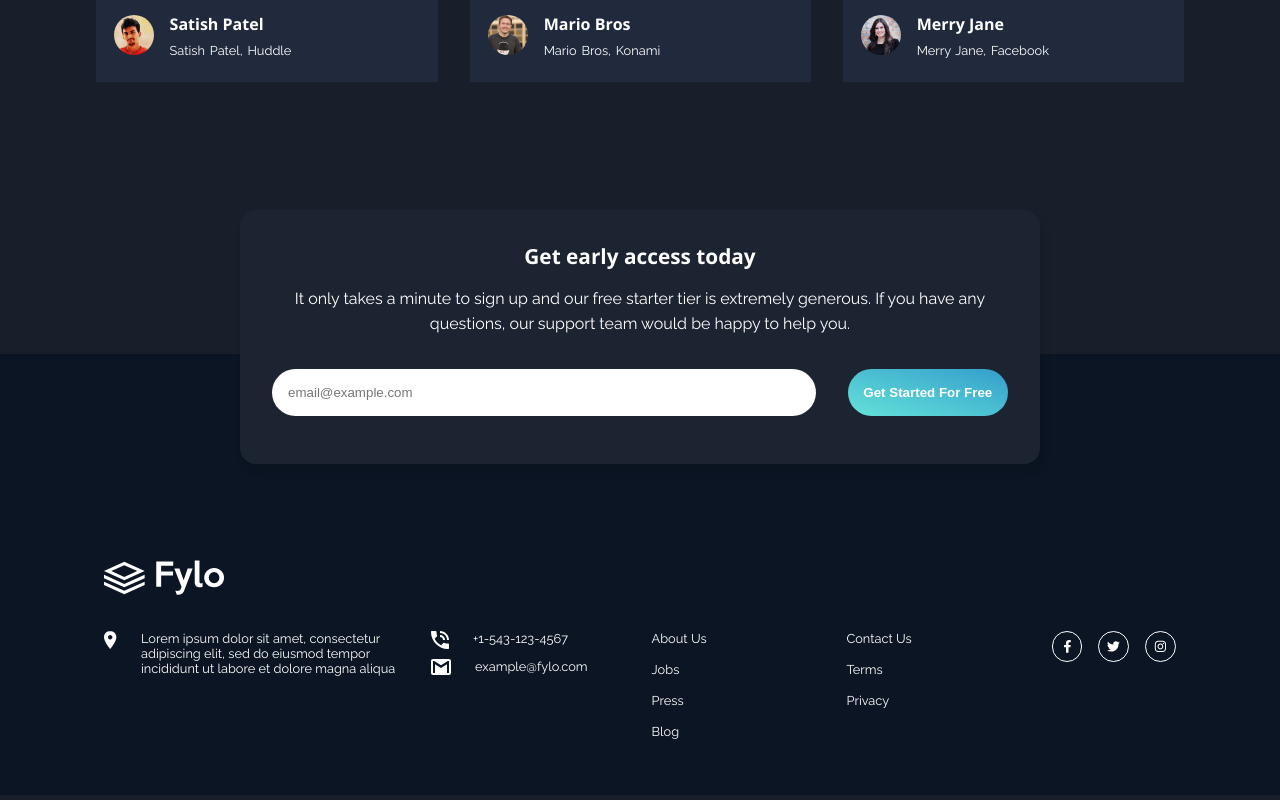
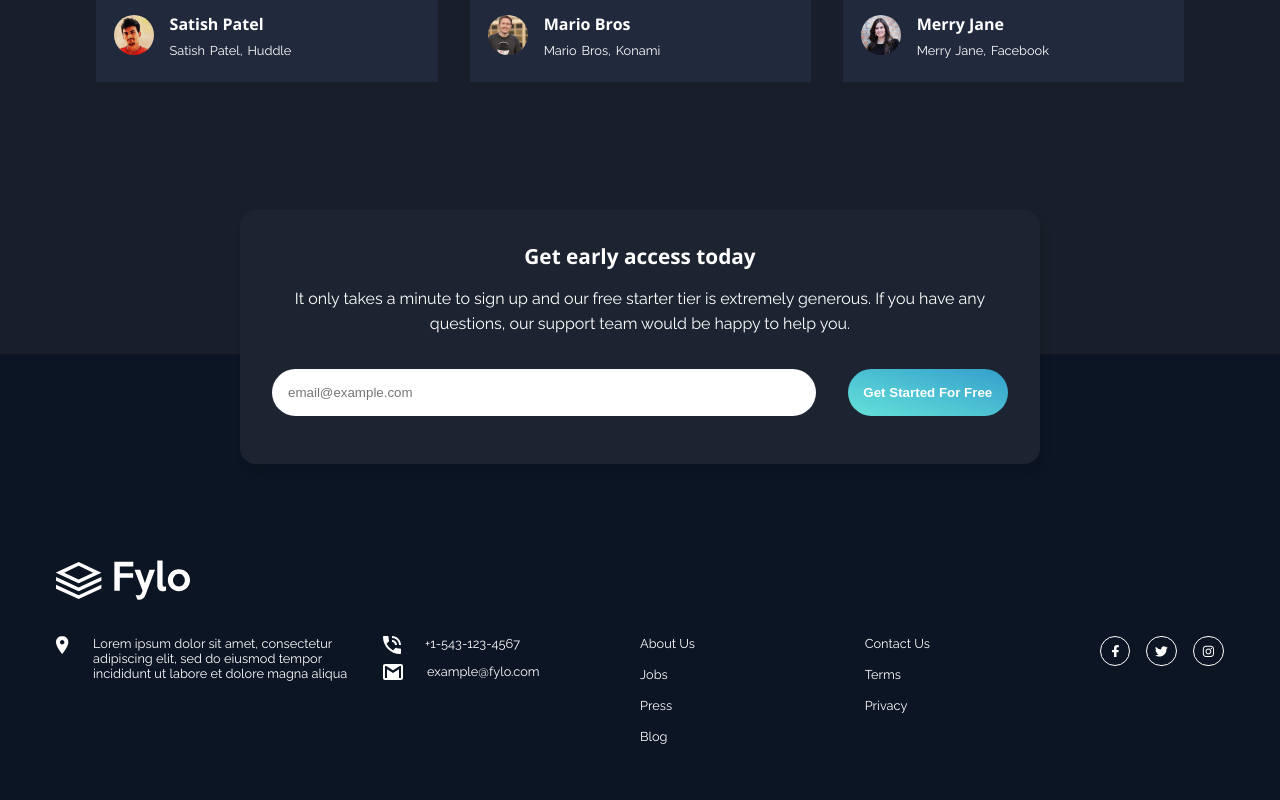
Before and after one commit to rnrnshn/fylo-blog, a React (Create React App) app: page / in a window 1280 px wide. Shown: the part 2467-3267 px from the top of the page. Built offline with nearby package versions, Linux system fonts and the light colour scheme.

Commit message:
fix footer padding

```diff
--- a/src/components/Footer/Footer.css
+++ b/src/components/Footer/Footer.css
@@ -1,6 +1,6 @@
 .footer {
   background: var(--dark-blue-fg);
-  padding: 1rem 5rem;
+  padding: 1rem 2rem;
   color: var(--white);
 }
 
```
